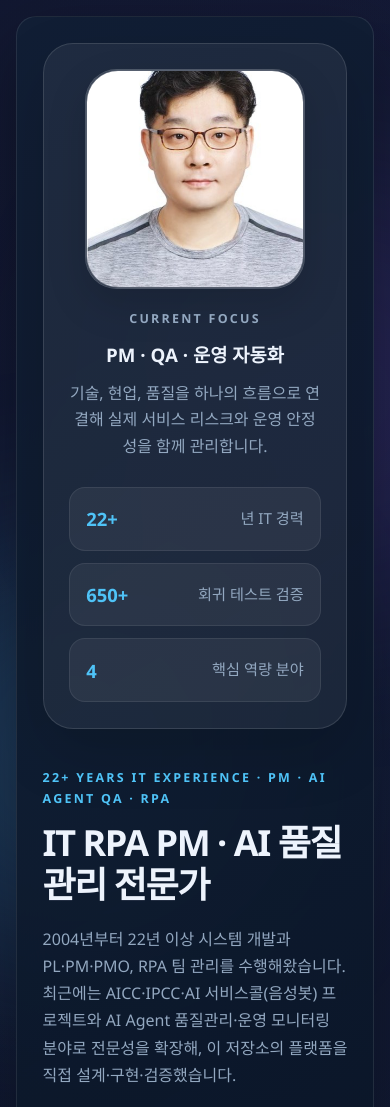
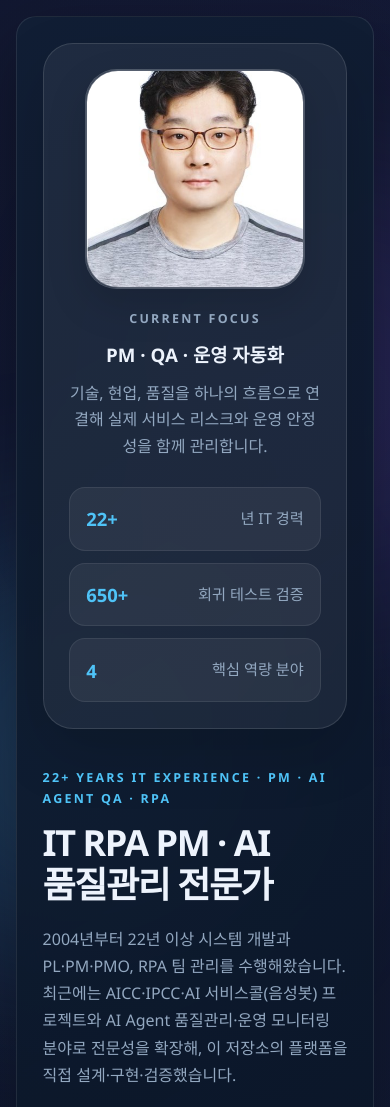
Before and after one commit to jongsu1002-star/ai_agent_quality_portfolio, a plain HTML site: page index.html in a window 390 px wide. Shown: the top 1107 px of the page. Drawn offline with Linux system fonts and the light colour scheme.

Commit message:
Prevent hero headline line breaks for long title

```diff
--- a/styles.css
+++ b/styles.css
@@ -158,6 +158,15 @@
   font-size: clamp(2.25rem, 5vw, 4.4rem);
   line-height: 1.18;
   letter-spacing: -0.04em;
+  word-break: keep-all;
+  overflow-wrap: normal;
+}
+
+@media (max-width: 760px) {
+  h1 {
+    white-space: normal;
+    overflow-wrap: break-word;
+  }
 }
 
 h2 { margin: 0.3rem 0 0.65rem; font-size: clamp(1.8rem, 3vw, 2.6rem); line-height: 1.3; }
```
